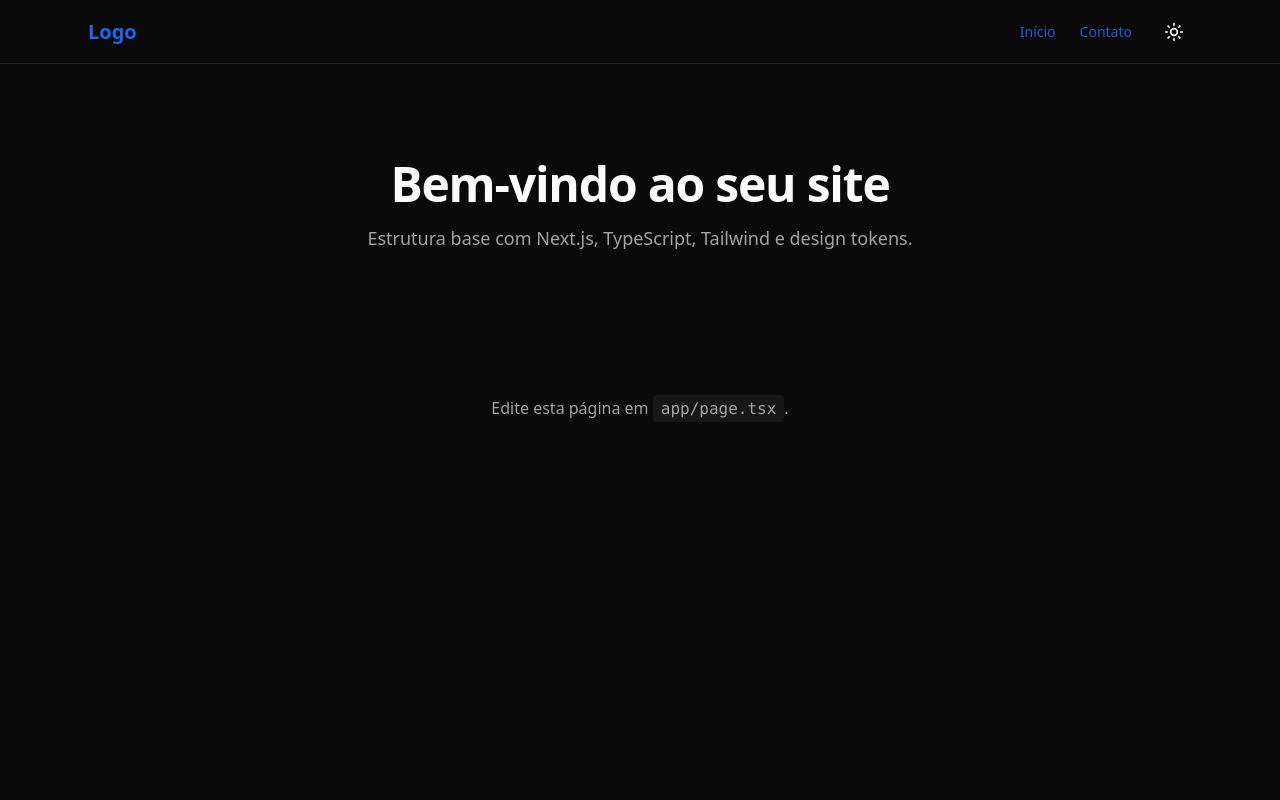
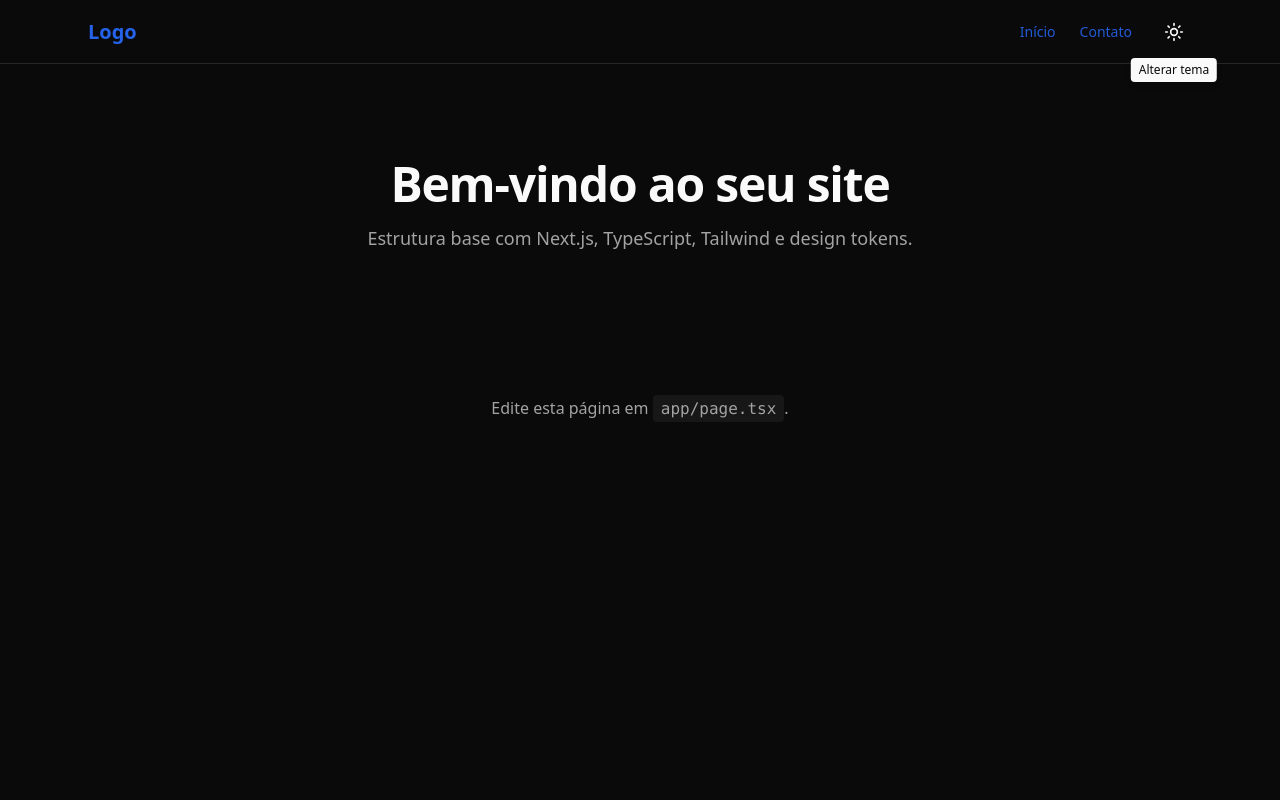
Before and after one commit to w-mesquita/site-next, a Next.js app: page / in a window 1280 px wide. Both pictures are taken after a click on the button "Ativar tema escuro". Shown: the top 800 px of the page. Built offline with nearby package versions, Linux system fonts and the light colour scheme.

Commit message:
adicionado componente tooltip e adicionado inicialmente ao toogle de tema

```diff
--- a/components/ui/ThemeToggle.tsx
+++ b/components/ui/ThemeToggle.tsx
@@ -1,6 +1,7 @@
 "use client";
 
 import { useTheme } from "@/lib/theme-context";
+import { Tooltip } from "./Tooltip";
 
 function SunIcon({ className }: { className?: string }) {
   return (
@@ -45,6 +46,7 @@ export function ThemeToggle() {
   const { theme, toggleTheme } = useTheme();
 
   return (
+    <Tooltip content="Alterar tema" side="bottom">
       <button
         type="button"
         onClick={toggleTheme}
@@ -58,5 +60,6 @@ export function ThemeToggle() {
           <SunIcon className="h-5 w-5" />
         )}
       </button>
+    </Tooltip>
   );
 }
--- /dev/null
+++ b/components/ui/Tooltip.tsx
@@ -0,0 +1,37 @@
+"use client";
+
+import { useState } from "react";
+
+interface TooltipProps {
+  content: string;
+  children: React.ReactNode;
+  /** Posição do tooltip em relação ao trigger */
+  side?: "top" | "bottom";
+}
+
+export function Tooltip({ content, children, side = "top" }: TooltipProps) {
+  const [visible, setVisible] = useState(false);
+
+  return (
+    <div
+      className="relative inline-flex"
+      onMouseEnter={() => setVisible(true)}
+      onMouseLeave={() => setVisible(false)}
+    >
+      {children}
+      {visible && (
+        <span
+          role="tooltip"
+          className={`absolute left-1/2 z-[100] -translate-x-1/2 whitespace-nowrap rounded px-2 py-1 text-xs font-medium shadow-md transition-opacity
+            ${side === "top" ? "bottom-full mb-2" : "top-full mt-2"}`}
+          style={{
+            backgroundColor: "var(--color-text)",
+            color: "var(--color-background)",
+          }}
+        >
+          {content}
+        </span>
+      )}
+    </div>
+  );
+}
```
Lines whose indentation alone changed are shown as unchanged.
